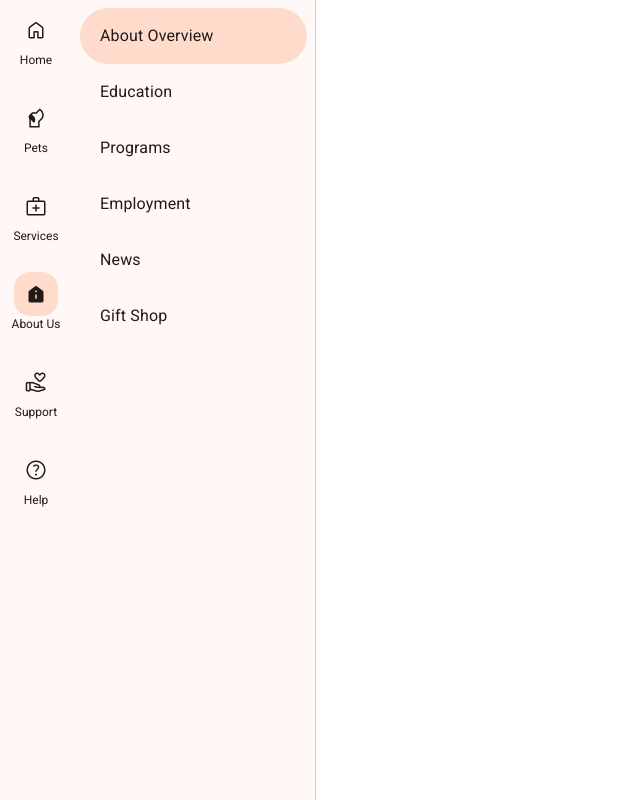
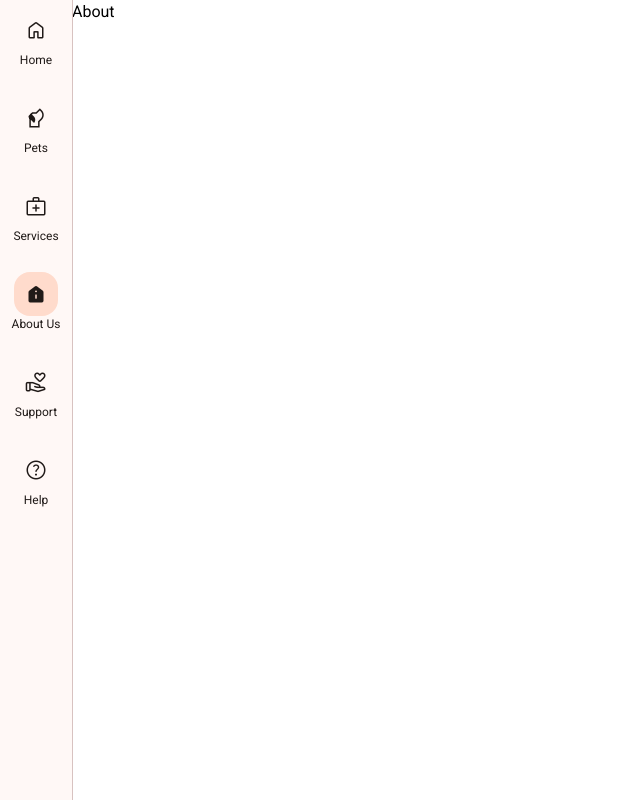
Before and after one commit to Pomelo-Designs/pawpal, a React (Create React App) app: page /about in a window 1280 px wide. Shown: the whole page, without its empty margins (0-640 px from the left). Built offline with nearby package versions, Linux system fonts and the light colour scheme.

Commit message:
Restructed components in Layout(formerly Root), Navigation, and SubNav

```diff
--- a/public/output.css
+++ b/public/output.css
@@ -574,24 +574,60 @@ video {
   position: relative;
 }
 
+.top-0 {
+  top: 0px;
+}
+
+.left-14 {
+  left: 3.5rem;
+}
+
+.left-16 {
+  left: 4rem;
+}
+
 .left-\[72px\] {
   left: 72px;
 }
 
-.top-0 {
-  top: 0px;
+.left-\[76px\] {
+  left: 76px;
+}
+
+.z-10 {
+  z-index: 10;
 }
 
 .z-0 {
   z-index: 0;
 }
 
-.z-10 {
-  z-index: 10;
+.z-20 {
+  z-index: 20;
 }
 
-.z-20 {
-  z-index: 20;
+.mt-3 {
+  margin-top: 0.75rem;
+}
+
+.mt-4 {
+  margin-top: 1rem;
+}
+
+.mt-\[-12px\] {
+  margin-top: -12px;
+}
+
+.mt-\[-8px\] {
+  margin-top: -8px;
+}
+
+.mt-2 {
+  margin-top: 0.5rem;
+}
+
+.mt-1 {
+  margin-top: 0.25rem;
 }
 
 .inline-block {
@@ -602,18 +638,12 @@ video {
   display: flex;
 }
 
-.h-11 {
-  height: 2.75rem;
+.h-12 {
+  height: 3rem;
 }
 
-.h-\[56px\] {
-  height: 56px;
-}
-
-.h-fit {
-  height: -webkit-fit-content;
-  height: -moz-fit-content;
-  height: fit-content;
+.h-\[44px\] {
+  height: 44px;
 }
 
 .h-full {
@@ -624,16 +654,38 @@ video {
   height: 100vh;
 }
 
-.w-11 {
-  width: 2.75rem;
+.h-10 {
+  height: 2.5rem;
+}
+
+.h-11 {
+  height: 2.75rem;
+}
+
+.h-14 {
+  height: 3.5rem;
+}
+
+.h-fit {
+  height: -webkit-fit-content;
+  height: -moz-fit-content;
+  height: fit-content;
+}
+
+.h-\[56px\] {
+  height: 56px;
+}
+
+.w-12 {
+  width: 3rem;
 }
 
 .w-14 {
   width: 3.5rem;
 }
 
-.w-\[244px\] {
-  width: 244px;
+.w-\[245px\] {
+  width: 245px;
 }
 
 .w-fit {
@@ -644,6 +696,22 @@ video {
 
 .w-full {
   width: 100%;
+}
+
+.w-11 {
+  width: 2.75rem;
+}
+
+.w-\[244px\] {
+  width: 244px;
+}
+
+.w-screen {
+  width: 100vw;
+}
+
+.shrink {
+  flex-shrink: 1;
 }
 
 .cursor-pointer {
@@ -658,6 +726,10 @@ video {
   flex-direction: column;
 }
 
+.content-center {
+  align-content: center;
+}
+
 .items-center {
   align-items: center;
 }
@@ -666,12 +738,56 @@ video {
   justify-content: center;
 }
 
+.justify-items-center {
+  justify-items: center;
+}
+
+.gap-1 {
+  gap: 0.25rem;
+}
+
+.gap-6 {
+  gap: 1.5rem;
+}
+
+.gap-0 {
+  gap: 0px;
+}
+
+.gap-0\.5 {
+  gap: 0.125rem;
+}
+
+.gap-2 {
+  gap: 0.5rem;
+}
+
+.gap-4 {
+  gap: 1rem;
+}
+
+.gap-5 {
+  gap: 1.25rem;
+}
+
+.gap-9 {
+  gap: 2.25rem;
+}
+
 .gap-7 {
   gap: 1.75rem;
 }
 
 .self-start {
   align-self: flex-start;
+}
+
+.self-center {
+  align-self: center;
+}
+
+.justify-self-center {
+  justify-self: center;
 }
 
 .whitespace-nowrap {
@@ -760,6 +876,19 @@ video {
   padding: 0.5rem;
 }
 
+.p-3 {
+  padding: 0.75rem;
+}
+
+.p-5 {
+  padding: 1.25rem;
+}
+
+.px-2 {
+  padding-left: 0.5rem;
+  padding-right: 0.5rem;
+}
+
 .px-4 {
   padding-left: 1rem;
   padding-right: 1rem;
@@ -794,6 +923,14 @@ video {
   padding-left: 1.25rem;
 }
 
+.pt-3 {
+  padding-top: 0.75rem;
+}
+
+.text-left {
+  text-align: left;
+}
+
 .text-center {
   text-align: center;
 }
@@ -802,14 +939,19 @@ video {
   font-size: 22px;
 }
 
-.text-base {
-  font-size: 1rem;
-  line-height: 1.5rem;
+.text-xl {
+  font-size: 1.25rem;
+  line-height: 1.75rem;
 }
 
 .text-xs {
   font-size: 0.75rem;
   line-height: 1rem;
+}
+
+.text-base {
+  font-size: 1rem;
+  line-height: 1.5rem;
 }
 
 .font-bold {
--- a/src/components/Nav/Navigation.tsx
+++ b/src/components/Nav/Navigation.tsx
@@ -1,103 +1,119 @@
 import { useState } from "react";
-import { Outlet, NavLink } from "react-router-dom";
+import { NavLink } from "react-router-dom";
 import { motion, AnimatePresence } from "framer-motion";
 import { SubNav } from "./SubNav";
+import { routes } from "../../routes/Routes";
 
-export default function Navigation({ routes }: any) {
+export default function Navigation() {
+  const [hover, setHover] = useState(false);
+
   return (
-    <section className="flex flex-row">
     <nav className="fixed z-10 h-screen w-fit p-2 bg-[#FFF8F6] border-r-[1px] border-[#D8C2C0]">
       <ul className="flex flex-col items-center gap-7">
         {routes.map((item: any, index: number) => {
           return (
+            <li
+              key={index}
+              onMouseEnter={() => setHover(true)}
+              onMouseLeave={() => setHover(false)}
+            >
               <Item
-                route={item.route}
-                label={item.label}
-                icon={item.icon}
                 item={item}
                 index={index}
+                hover={hover}
               />
+            </li>
           )
         })}
       </ul>
     </nav>
-      <div className="absolute top-0 left-[72px] z-0">
-        <Outlet />
-      </div>
-    </section>
   )
 }
 
-
-const Item = ({ index, item }: any) => {
-  const [hover, setHover] = useState(false);
+const Item = ({ index, item, hover }: any) => {
+  // const [hover, setHover] = useState(false);
   const [clicked, setClicked] = useState(false);
 
-  const Icon = ({ icon, classes }: any) => (
-    <span className={`flex material-symbols-rounded z-10 ${classes}`}>
-      {icon}
-    </span>
-  )
-
-  const getIconStyles = ({ isActive, hover, clicked }: any) => {
-    switch (true) {
-      case (isActive && hover): {
-        return "material-active-hover"
-      }
-      case (isActive && clicked): {
-        return "material-active-clicked"
-      }
-      case (isActive): {
-        return "material-active";
-      }
-      case (clicked): {
-        return "material-hover-clicked"
-      }
-      case (hover): {
-        return "material-hover";
-      }
-      default: return "material-passive"
-    }
-  }
-
-  const showSubNav = ({ hover, isActive }: any) => {
-    switch (true) {
-      case (item.subnav.length !== 0): {
-        if (hover) return <SubNav routes={item.subnav} />;
-        if (isActive) {
-          return <SubNav routes={item.subnav} />;
-        }
-      }
-
-    }
-  }
-
   return (
-    <li key={index}>
     <NavLink
       to={item.route}
       className="relative flex flex-col w-14 h-fit items-center text-[#201A18] capitalize text-xs break-normal"
-        onMouseEnter={() => setHover(true)}
-        onMouseLeave={() => setHover(false)}
+      // onMouseOver={() => setHover(true)}
+      // onMouseLeave={() => setHover(false)}
       onMouseDown={() => setClicked(true)}
       onMouseUp={() => setClicked(false)}
       tabIndex={index}
     >
       {({ isActive }) => (
-          <AnimatePresence>
-            {showSubNav({ hover, isActive })}
-            <div
-              className="h-11 w-11 flex flex-col items-center justify-center">
-              <div className={`
-                flex items-center justify-center w-11 h-11 absolute rounded-2xl
-                ${hover && 'bg-pink-100'}
-                ${clicked && 'bg-pink-200'}
-                `} />
+        <div className="flex flex-col items-center">
+          <div className="h-11 w-11 flex flex-col items-center justify-center">
+            <Bg
+              hover={hover}
+              clicked={clicked}
+            />
             <Icon
               icon={item.icon}
-                classes={getIconStyles({ hover, isActive, clicked })}
+              hover={hover}
+              clicked={clicked}
+              isActive={isActive}
             />
+            <Animation
+              isActive={isActive}
+              index={index}
+              hover={hover}
+              clicked={clicked}
+              item={item}
+            />
+          </div>
+          <span className={`${hover ? "text-black" : 'text-[#201A18]'} font-medium text-xs z-10`}>
+            {item.label}
+          </span>
+          {/* {hover && <SubNav routes={item.subnav} /> } */}
+        </div>
+      )}
+    </NavLink>
+  )
+}
+
+const Icon = ({ icon, hover, clicked, isActive }: any) => {
+
+  const style = () => {
+    switch (true) {
+      case (isActive && clicked): return "material-active-clicked";
+      case (isActive && hover): return "material-active-hover";
+      case (isActive): return "material-active";
+      case (clicked): return "material-hover-clicked";
+      case (hover): return "material-hover";
+      default: return "material-passive";
+    }
+  }
+
+  return (
+    <span className={`flex material-symbols-rounded z-10 ${style()}`}>
+      {icon}
+    </span>
+  )
+}
+
+const Bg = ({ hover, clicked }: any) => {
+
+  const background = () => {
+    switch (true) {
+      case (clicked): return "bg-pink:200";
+      case (hover): return "bg-pink-100";
+      default: return "bg-transparent";
+    }
+  }
+
+  return (
+    <div className={`w-11 h-11 absolute rounded-2xl ${background()}`} />
+  )
+}
+
+const Animation = ({ isActive, index, hover, clicked, item }: any) => (
+  <AnimatePresence>
     {isActive &&
+      <>
         <motion.div
           key={index}
           className={`
@@ -110,14 +126,11 @@ const Item = ({ index, item }: any) => {
           // transition={{ ease: "linear", duration: 0.3 }}
           exit={{ opacity: 0, width: ['44px', '11px'] }}
         />
+        {hover && <SubNav routes={item.subnav} />}
+      </>
     }
-            </div>
-            <span className={`${hover ? "text-black" : ''} text-[#201A18] font-medium text-xs z-10`}>
-              {item.label}
-            </span>
   </AnimatePresence>
-        )}
-      </NavLink>
-    </li>
 )
-}
+
+// if page is on route, show subnav
+// if page is on route, and hover on another icon, hide subnav and show subnav for other icon routes
--- a/src/components/Nav/SubNav.tsx
+++ b/src/components/Nav/SubNav.tsx
@@ -2,72 +2,87 @@ import { NavLink } from "react-router-dom";
 import { motion, AnimatePresence } from "framer-motion";
 import { useState } from "react";
 
-export const SubNav = (routes: any) => {
+export const SubNav = ({ routes, hover, setHover }: any) => {
   console.log(routes)
 
-  return (
+  if (routes.length !== 0) return (
     <AnimatePresence initial={false}>
       <motion.nav
         key="subnav"
         className="fixed top-0 left-[72px] z-20 p-2 h-screen w-[244px] border-r-[1px] bg-[#FFF8F6] border-[#D8C2C0]"
         initial={{ opacity: 0, width: '0px' }}
         animate={{ opacity: 1, width: ['0px', '244px'] }}
-        transition={{ ease: "linear" }}
+        transition={{ ease: "linear", duration: 0.3 }}
         exit={{ opacity: 0, width: ['244px', '0px'] }}
       >
         <ul className="flex flex-col">
-          {routes.routes.map((item: any, index: number) => {
+          {routes.map((item: any, index: number) => {
+            console.log(item);
+
             return (
+              <li key={index} className="w-full flex flex-col">
                 <Item
                   item={item}
                   index={index}
                 />
+              </li>
             );
           })}
         </ul>
       </motion.nav>
     </AnimatePresence>
-  )
+  ); else return null;
 }
 
 const Item = ({ index, item }: any) => {
   const [hover, setHover] = useState(false);
 
-  const getClasses = ({ isActive }: any) => {
-    const baseClasses = "relative flex flex-col items-center text-[22px] leading-7 w-full p-2 text-center rounded-full"
-
-    switch (true) {
-      case (isActive && hover): {
-        return "bg-green-400";
-      }
-      case (isActive): {
-        return "bg-green-300";
-      }
-      case (hover): {
-        return "bg-gray-200"
-      }
-    }
-  }
-
   return (
-    <li key={index} className="w-full flex flex-col">
     <NavLink
       to={item.route}
       tabIndex={index}
-        className="relative flex flex-col items-center h-[56px] w-full hover:bg-pink-100 active:bg-pink-200 rounded-full"
+      className="relative flex flex-col items-center h-[56px] w-full
+        hover:bg-pink-100 active:bg-pink-200 rounded-full"
       onMouseEnter={() => setHover(true)}
       onMouseLeave={() => setHover(false)}
       end
     >
       {({ isActive }) => (
-          <AnimatePresence>
-            <span className="flex w-full h-full items-center self-start pl-5 tracking-[0.15px] text-base font-medium z-10 text-[#201A18] whitespace-nowrap">
+        <div className="flex flex-col items-center absolute h-full w-full">
+          <span className="flex w-full h-full
+            items-center self-start
+            tracking-[0.15px] text-base font-medium text-[#201A18]
+            absolute z-10
+            pl-5 whitespace-nowrap"
+          >
             {item.label}
           </span>
+          <Animation
+            isActive={isActive}
+            index={index}
+            hover={hover}
+          />
+        </div>
+      )}
+    </NavLink>
+  )
+}
+
+const Animation = ({ isActive, index, hover }: any) => {
+
+  const background = () => {
+    switch (true) {
+      case (hover): return "bg-pink-300";
+      default: return "bg-pink-300 active:bg-pink-300";
+    }
+  }
+
+  return (
+    <AnimatePresence>
       {isActive &&
         <motion.div
           key={index}
-                className={`${hover ? 'bg-pink-300' : ''} active:bg-pink-300 absolute bg-pink-300 h-full w-14 rounded-full`}
+          className={`${background()} flex self-center absolute h-full w-full rounded-full`}
           initial={{ opacity: 0, width: '10%' }}
           animate={{ opacity: 1, width: ['25%', '100%'] }}
           // transition={{ ease: "linear", duration: 0.3 }}
@@ -75,8 +90,5 @@ const Item = ({ index, item }: any) => {
         />
       }
     </AnimatePresence>
-        )}
-      </NavLink>
-    </li>
   )
 }
--- a/src/routes/Help/Help.tsx
+++ b/src/routes/Help/Help.tsx
@@ -1,4 +1,6 @@
-export default function Help() {
+export { default as Report } from "./Report";
+
+export const Help = () => {
 
   return (
     <>
--- a/src/routes/Root.tsx
+++ /dev/null
@@ -1,72 +0,0 @@
-import Navigation from "../components/Nav/Navigation";
-
-export default function Root() {
-  const routes = [
-    {
-      route: '/',
-      label: 'home',
-      icon: 'home',
-      subnav: []
-    },
-    {
-      route: '/pets',
-      label: 'pets',
-      icon: 'sound_detection_dog_barking',
-      subnav: [
-        { route: '/pets', label: 'Pets overview' },
-        { route: 'adoption', label: 'Adoption' },
-        { route: 'foster-care', label: 'Foster care' },
-        { route: 'working-cats', label: 'Working cats' },
-        { route: 'requirements', label: 'Requirements' }
-      ]
-    },
-    {
-      route: 'services',
-      label: 'services',
-      icon: 'medical_services',
-      subnav: [
-        { route: '/services', label: 'Services overview' },
-        { route: 'vet-care', label: 'Vet care' },
-        { route: 'grooming', label: 'Grooming' },
-        { route: 'chipping', label: 'Chipping' },
-        { route: 'licensing', label: 'Licensing' }
-      ]
-    },
-    {
-      route: 'about',
-      label: 'about us',
-      icon: 'help_clinic',
-      subnav: [
-        { route: '/about', label: 'About overview' },
-        { route: 'education', label: 'Education' },
-        { route: 'programs', label: 'Programs' },
-        { route: 'employment', label: 'Employment' },
-        { route: 'news', label: 'News' },
-        { route: 'shop', label: 'Gift shop' }
-      ]
-    },
-    {
-      route: 'support',
-      label: 'support',
-      icon: 'volunteer_activism',
-      subnav: [
-        { route: '/support', label: 'Support overview' },
-        { route: 'donate', label: 'Donate' },
-        { route: 'volunteer', label: 'Volunteer' }
-      ]
-    },
-    {
-      route: 'help',
-      label: 'help',
-      icon: 'help',
-      subnav: [
-        { route: '/help', label: 'Help overview' },
-        { route: 'report', label: 'Report' }
-      ]
-    },
-  ]
-
-  return (
-    <Navigation routes={routes} />
-  );
-}
--- /dev/null
+++ b/src/routes/Routes.tsx
@@ -0,0 +1,64 @@
+export const routes = [
+  {
+    route: '/',
+    label: 'home',
+    icon: 'home',
+    subnav: []
+  },
+  {
+    route: '/pets',
+    label: 'pets',
+    icon: 'sound_detection_dog_barking',
+    subnav: [
+      { route: '/pets', label: 'Pets overview' },
+      { route: '/pets/adoption', label: 'Adoption' },
+      { route: '/pets/foster-care', label: 'Foster care' },
+      { route: '/pets/working-cats', label: 'Working cats' },
+      { route: '/pets/requirements', label: 'Requirements' }
+    ]
+  },
+  {
+    route: 'services',
+    label: 'services',
+    icon: 'medical_services',
+    subnav: [
+      { route: '/services', label: 'Services overview' },
+      { route: '/services/vet-care', label: 'Vet care' },
+      { route: '/services/grooming', label: 'Grooming' },
+      { route: '/services/chipping', label: 'Chipping' },
+      { route: '/services/licensing', label: 'Licensing' }
+    ]
+  },
+  {
+    route: 'about',
+    label: 'about us',
+    icon: 'help_clinic',
+    subnav: [
+      { route: '/about', label: 'About overview' },
+      { route: '/about/education', label: 'Education' },
+      { route: '/about/programs', label: 'Programs' },
+      { route: '/about/employment', label: 'Employment' },
+      { route: '/about/news', label: 'News' },
+      { route: '/about/shop', label: 'Gift shop' }
+    ]
+  },
+  {
+    route: 'support',
+    label: 'support',
+    icon: 'volunteer_activism',
+    subnav: [
+      { route: '/support', label: 'Support overview' },
+      { route: '/support/donate', label: 'Donate' },
+      { route: '/support/volunteer', label: 'Volunteer' }
+    ]
+  },
+  {
+    route: 'help',
+    label: 'help',
+    icon: 'help',
+    subnav: [
+      { route: '/help', label: 'Help overview' },
+      { route: '/help/report', label: 'Report' }
+    ]
+  },
+]
--- a/src/routes/Support/Support.tsx
+++ b/src/routes/Support/Support.tsx
@@ -1,4 +1,7 @@
-export default function Support() {
+export { default as Donate } from "./Donate";
+export { default as Volunteer } from "./Volunteer";
+
+export const Support = () => {
   return (
     <>
       Support Overview
```
Also changed, not shown: src/index.tsx (+14 -35 lines), src/routes/About/About.tsx (+7 -1 lines), src/routes/Layout.tsx (added, +14 -0 lines), src/routes/Pets/Pets.tsx (+6 -1 lines), src/routes/Services/Services.tsx (+6 -1 lines). Lines whose indentation alone changed are shown as unchanged.
